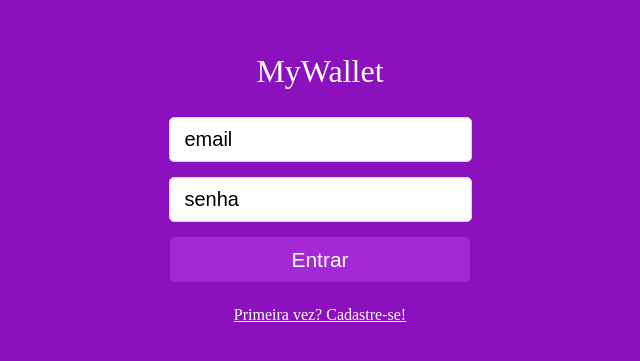
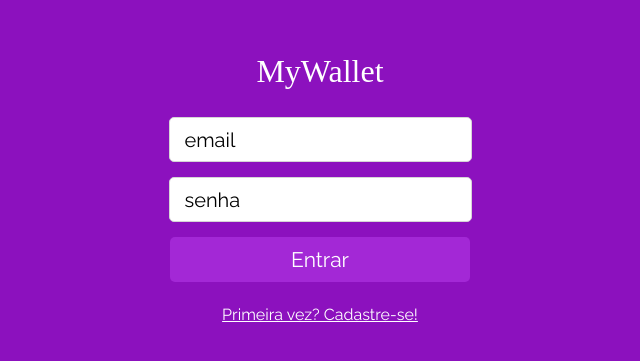
Before and after one commit to wesley-franca/MyWallet-front, a React (Create React App) app: page / in a window 1280 px wide. Shown: the part 211-572 px from the top of the page, without its empty margins (320-960 px from the left). Built offline with nearby package versions, Linux system fonts and the light colour scheme; a web font is replaced by a local one.

Commit message:
style (fonts & icon): instalation and aplication of font-family's and logout icon

```diff
--- a/public/index.html
+++ b/public/index.html
@@ -1,17 +1,20 @@
 <!DOCTYPE html>
 <html lang="en">
+
 <head>
   <meta charset="utf-8" />
   <link rel="icon" href="%PUBLIC_URL%/favicon.ico" />
   <meta name="viewport" content="width=device-width, initial-scale=1" />
   <meta name="theme-color" content="#000000" />
-    <meta
-      name="description"
-      content="Web site created using create-react-app"
-    />
+  <meta name="description" content="Web site created using create-react-app" />
   <link rel="preconnect" href="https://fonts.googleapis.com">
   <link rel="preconnect" href="https://fonts.gstatic.com" crossorigin>
   <link href="https://fonts.googleapis.com/css2?family=Saira+Stencil+One&display=swap" rel="stylesheet">
+  <link rel="preconnect" href="https://fonts.googleapis.com">
+  <link rel="preconnect" href="https://fonts.gstatic.com" crossorigin>
+  <link
+    href="https://fonts.googleapis.com/css2?family=Raleway:ital,wght@0,100;0,200;0,300;0,400;0,500;0,600;0,700;1,100;1,200;1,300;1,400;1,500;1,600&display=swap"
+    rel="stylesheet">
   <link rel="apple-touch-icon" href="%PUBLIC_URL%/logo192.png" />
   <!--
       manifest.json provides metadata used when your web app is installed on a
@@ -29,6 +32,7 @@
     -->
   <title>MyWallet</title>
 </head>
+
 <body>
   <noscript>You need to enable JavaScript to run this app.</noscript>
   <div id="root"></div>
@@ -43,4 +47,5 @@
       To create a production bundle, use `npm run build` or `yarn build`.
     -->
 </body>
+
 </html>
--- a/src/content/AddNew.js
+++ b/src/content/AddNew.js
@@ -87,9 +87,9 @@ const Top = styled.div`
     display: flex;
     justify-content:  space-between;
     align-items: center;
-    /* font-family: 'Raleway'; */
     font-weight: 700;
     font-size: 26px;
+    font-family: 'Raleway', sans-serif;
     color: #ffffff;
     margin-bottom: 40px;
 `
@@ -105,6 +105,7 @@ const AddForm = styled.form`
         border: solid 1px #D5D5D5;
         font-weight: 400;
         font-size: 20px;
+        font-family: 'Raleway', sans-serif;
         padding: 15px;
         border-radius: 5px;
         margin-bottom: 15px;
@@ -123,6 +124,7 @@ const AddButtom = styled.button`
     border: none;
     border-radius: 5px;
     font-size: 21px;
+    font-family: 'Raleway', sans-serif;
     color: #FFFFFF;
     margin-bottom: 25px;
     opacity: ${props => props.bluur ? 0.5 : 1};
--- a/src/content/Home.js
+++ b/src/content/Home.js
@@ -4,7 +4,7 @@ import { useContext, useState, useEffect } from "react";
 import Context from "../tools/Context.js";
 import { GetMovimentationList } from "../tools/UseAxios.js";
 import Movimentation from "./Movimentation.js";
-
+import Logout from "../assets/images/Logout.png"
 function Home() {
     const navigate = useNavigate();
     // eslint-disable-next-line no-unused-vars
@@ -96,7 +96,7 @@ function Home() {
                     <Top>
                         <div>Olá, Fulano</div>
                         <Link to={"/"}>
-                            <div>log-out</div>
+                            <div> <img src={Logout} alt=""/> </div>
                         </Link>
                     </Top>
                     <RegistersFull>
@@ -158,7 +158,7 @@ const Top = styled.div`
     display: flex;
     justify-content:  space-between;
     align-items: center;
-    /* font-family: 'Raleway'; */
+    font-family: 'Raleway', sans-serif;
     font-weight: 700;
     font-size: 26px;
     color: #ffffff;
@@ -180,6 +180,7 @@ const Registers = styled.div`
         color: #868686;
         font-weight: 400;
         font-size: 20px;
+        font-family: 'Raleway', sans-serif;
         text-align: center;
     }
 `
@@ -217,6 +218,7 @@ const New = styled.div`
     padding: 10px;
     font-weight: 700;
     font-size: 17px;
+    font-family: 'Raleway', sans-serif;
     color: #ffffff;
 `
 const Total = styled.div`
@@ -228,11 +230,13 @@ const Total = styled.div`
     h1{
         font-weight: 400;
         font-size: 17px;
+        font-family: 'Raleway', sans-serif;
         color: ${props=> props.color? "#03AC00" : "#C70000"};
     }
     h2{
         font-weight: 700;
         font-size: 17px;
+        font-family: 'Raleway', sans-serif;
         color: #000000;
     }
 `
--- a/src/content/LoginPage.js
+++ b/src/content/LoginPage.js
@@ -88,6 +88,7 @@ const Title = styled.h1`
 `
 const New = styled.p`
     font-size: 14;
+    font-family: 'Raleway', sans-serif;
     color: #FFFFFF;
     text-decoration-line: underline;
     a{
@@ -105,6 +106,7 @@ const Loginform = styled.form`
         border: solid 1px #D5D5D5;
         font-weight: 400;
         font-size: 20px;
+        font-family: 'Raleway', sans-serif;
         padding: 15px;
         border-radius: 5px;
         margin-bottom: 15px;
@@ -123,6 +125,7 @@ const Loginbutton = styled.button`
     border: none;
     border-radius: 5px;
     font-size: 21px;
+    font-family: 'Raleway', sans-serif;
     color: #FFFFFF;
     margin-bottom: 25px;
     opacity: ${props => props.bluur ? 0.5 : 1};
--- a/src/content/Movimentation.js
+++ b/src/content/Movimentation.js
@@ -31,12 +31,14 @@ justify-content: space-between;
 align-items: center;
 h2{
     font-size: 16px;
+    font-family: 'Raleway', sans-serif;
     font-weight: 400;
 }
 h3{
     color: #C6C6C6;
     font-weight: 400;
     font-size: 16px;
+    font-family: 'Raleway', sans-serif;
     text-align: center;
     margin-right: 5px;
 }
@@ -48,6 +50,7 @@ const Price = styled.div`
 h1{
     font-weight: 400;
     font-size: 16px;
+    font-family: 'Raleway', sans-serif;
     color: ${props=> props.color? "#03AC00" : "#C70000"};
 }
 `
--- a/src/content/RegistrationPage.js
+++ b/src/content/RegistrationPage.js
@@ -110,6 +110,7 @@ const Title = styled.h1`
 `
 const New = styled.p`
     font-size: 14;
+    font-family: 'Raleway', sans-serif;
     color: #FFFFFF;
     text-decoration-line: underline;
     a{
@@ -128,6 +129,7 @@ const RegistrationForm = styled.form`
         border: solid 1px #D5D5D5;
         font-weight: 400;
         font-size: 20px;
+        font-family: 'Raleway', sans-serif;
         padding: 15px;
         border-radius: 5px;
         margin-bottom: 15px;
@@ -146,6 +148,7 @@ const Registbutton = styled.button`
     border: none;
     border-radius: 5px;
     font-size: 21px;
+    font-family: 'Raleway', sans-serif;
     color: #FFFFFF;
     margin-bottom: 25px;
     opacity: ${props => props.bluur ? 0.7 : 1};
```
Also changed, not shown: src/assets/images/Logout.png (added). Lines whose indentation alone changed are shown as unchanged.
